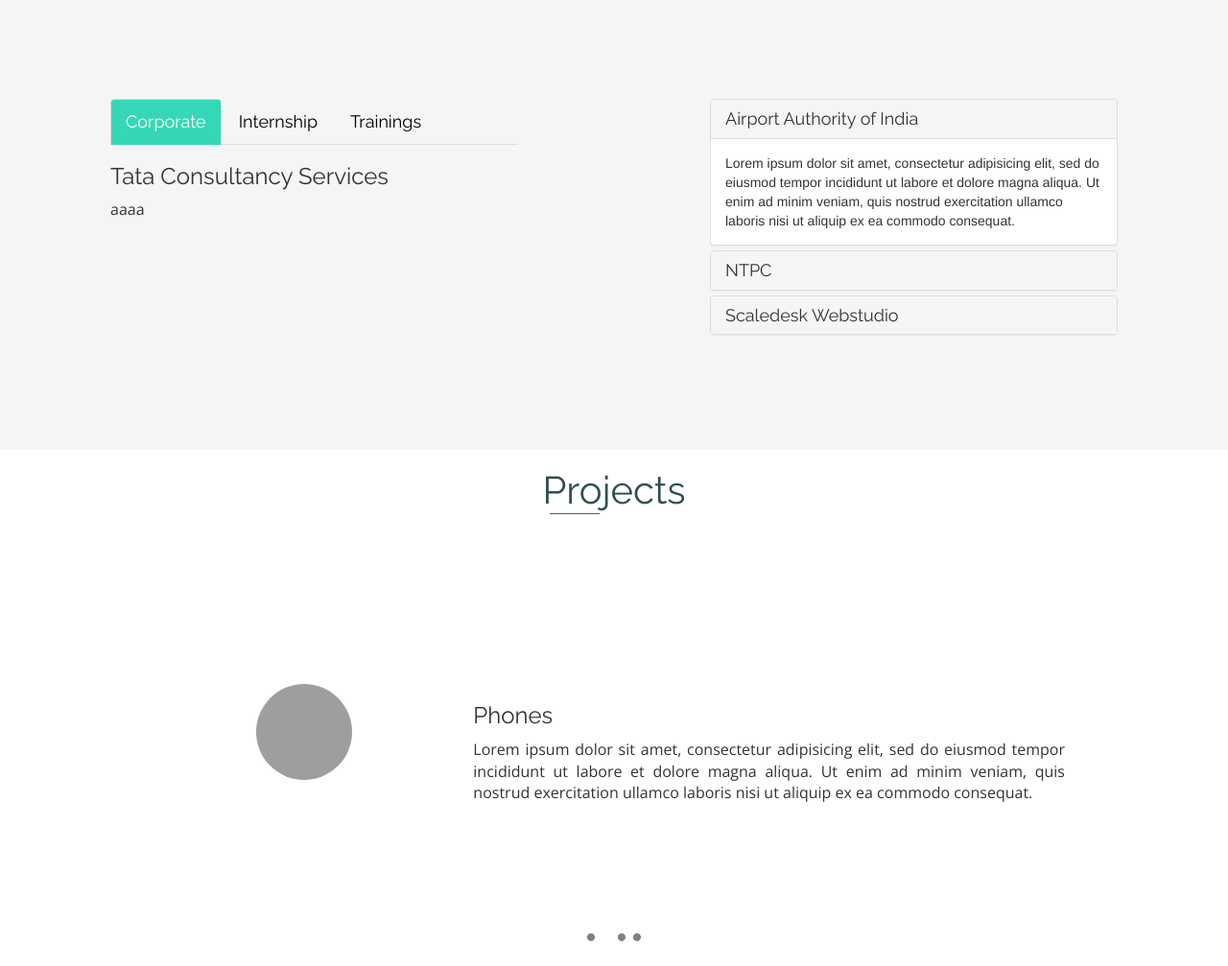
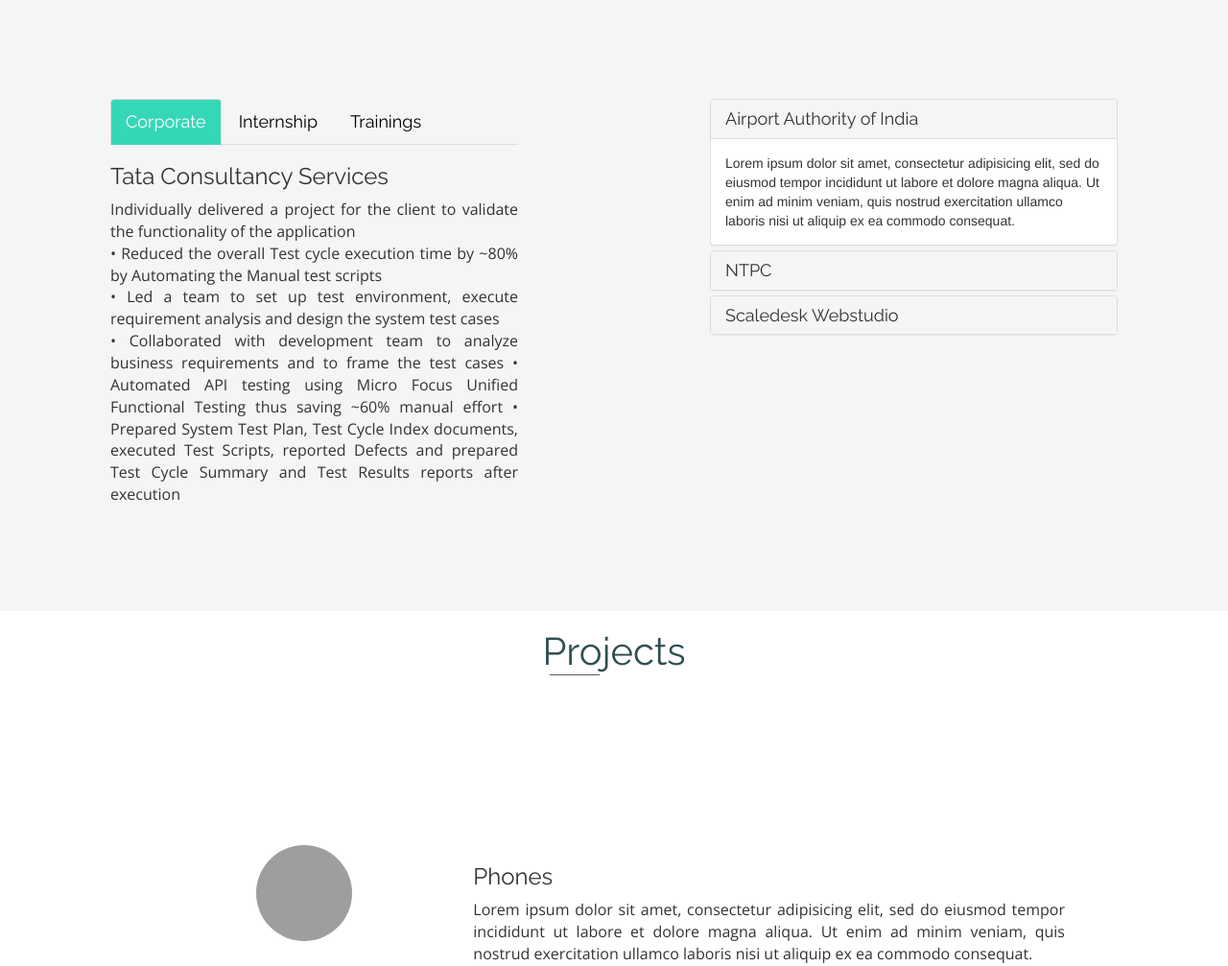
Before and after one commit to Shubhamjain0294/myProject, a plain HTML site: page index.html in a window 1280 px wide. Shown: the part 1653-2660 px from the top of the page at 96% size. Drawn offline with nearby package versions, Linux system fonts and the light colour scheme; grey boxes are pictures that could not be loaded; a web font is replaced by a local one.

Commit message:
Update index.html

```diff
--- a/index.html
+++ b/index.html
@@ -172,7 +172,13 @@
 <div class="tab-content wow fadeInDown">
   <div id="Mobiles" class="tab-pane fade in active">
     <h3 class="textstyle">Tata Consultancy Services</h3>
-    <p class="text-justify">aaaa</p>
+    <p class="text-justify">Individually delivered a project for the client to validate the functionality of the application<br>
+•	Reduced the overall Test cycle execution time by ~80% by Automating the Manual test scripts<br>
+•	Led a team to set up test environment, execute requirement analysis and design the system test cases<br>
+•	Collaborated with development team to analyze business requirements and to frame the test cases
+•	Automated API testing using Micro Focus Unified Functional Testing thus saving ~60% manual effort
+•	Prepared System Test Plan, Test Cycle Index documents, executed Test Scripts, reported Defects and prepared Test Cycle Summary and Test Results reports after execution
+</p>
   </div>
   <div id="Tablets" class="tab-pane fade">
     <h3 class="textstyle">Shop Bonanza</h3>
```
